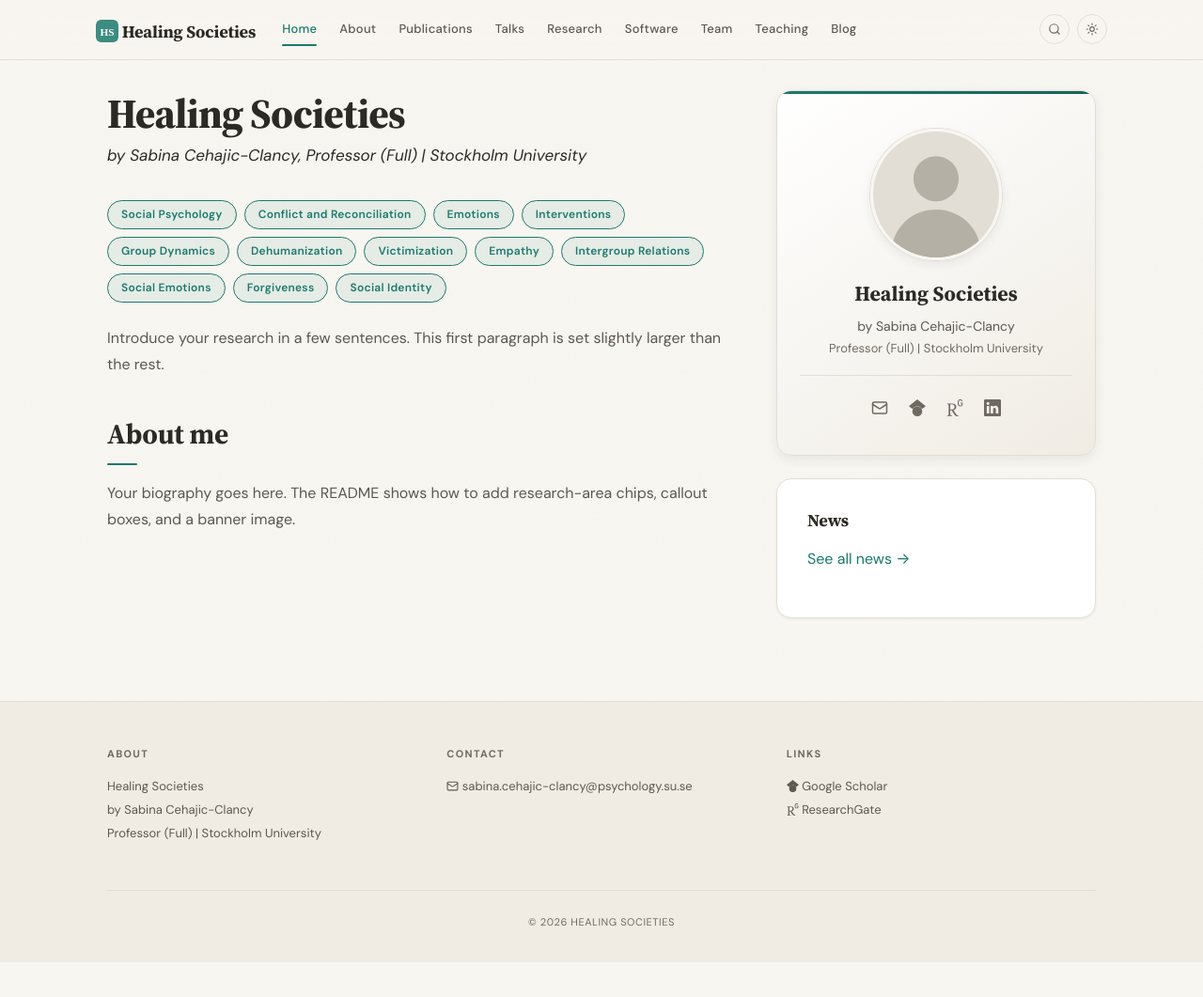
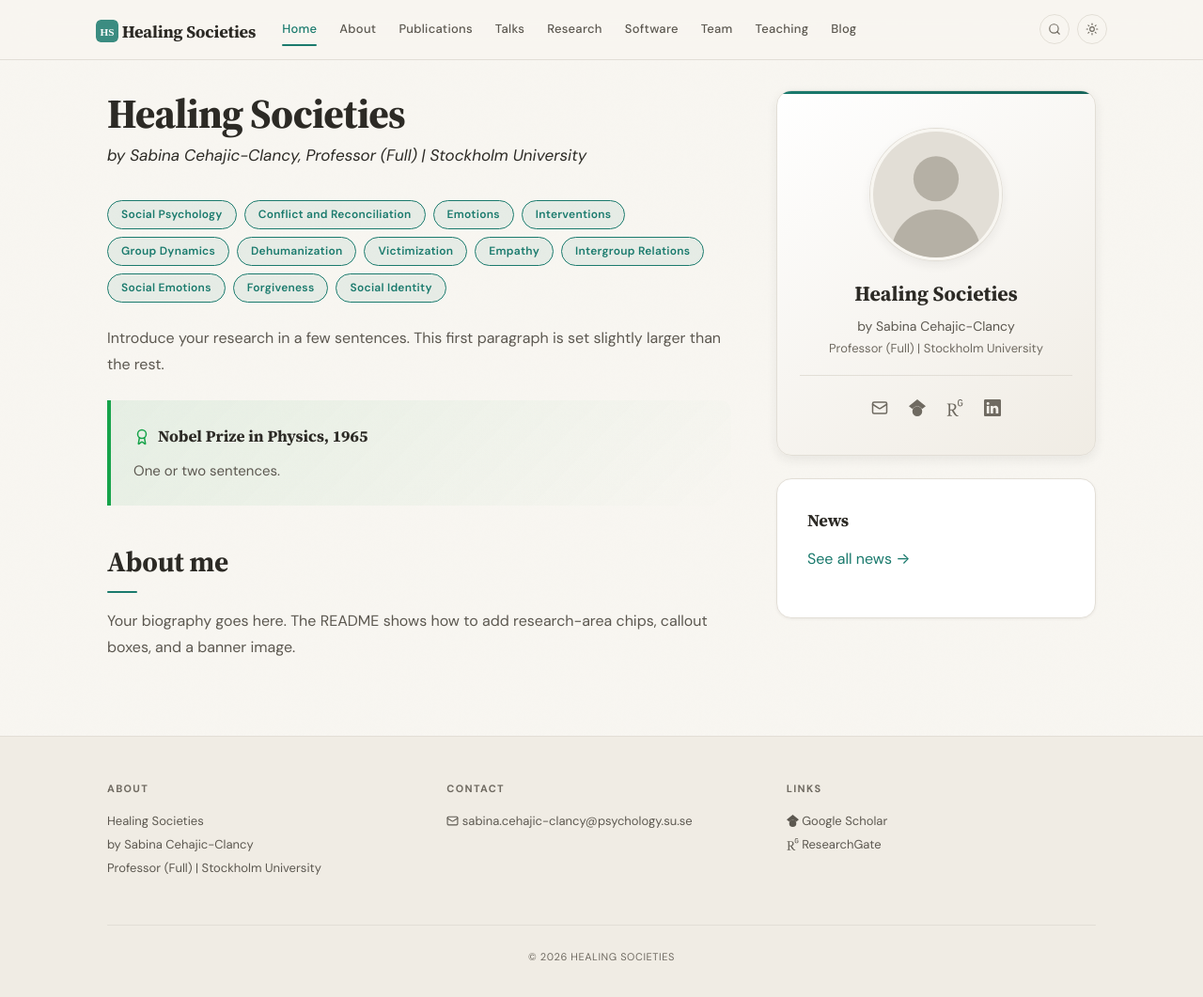
Before and after one commit to yuricipriano02/healingsocieties, a Jekyll site: the page built from _pages/home.md, in a window 1280 px wide. Shown: the whole page at 94% size. Built offline with Jekyll 4.4.1, drawn with Linux system fonts in a browser that asks for light colours; before the commit the page ends 1024 px from its top, so only the background shows below that.

Commit message:
Add callout box for Nobel Prize in Physics
Added a callout box for Nobel Prize information.

```diff
--- a/_pages/home.md
+++ b/_pages/home.md
@@ -25,6 +25,12 @@ permalink: /
 
 Introduce your research in a few sentences. This first paragraph is set slightly larger than the rest.
 
+<!-- Callout box: callout-success, callout-warning, or callout-info -->
+<div class="callout callout-success" markdown="0">
+<div class="callout-title">{% include icon.html name="award" class="callout-icon" %} Nobel Prize in Physics, 1965</div>
+<p>One or two sentences.</p>
+</div>
+
 {% capture selected %}{% bibliography --query @*[selected=true] %}{% endcapture %}
 {% if selected contains "pub-entry" %}
 ## Selected publications
```
